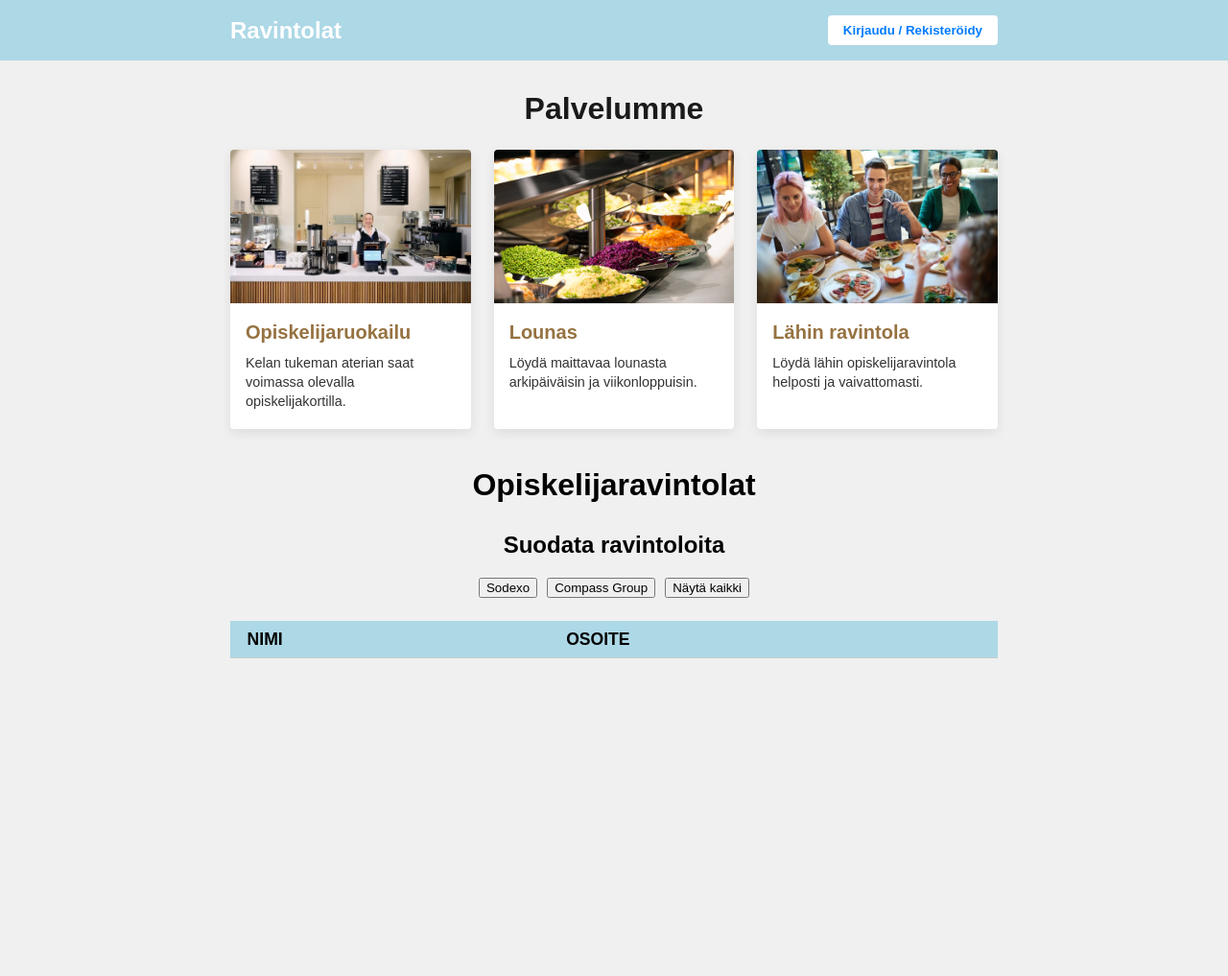
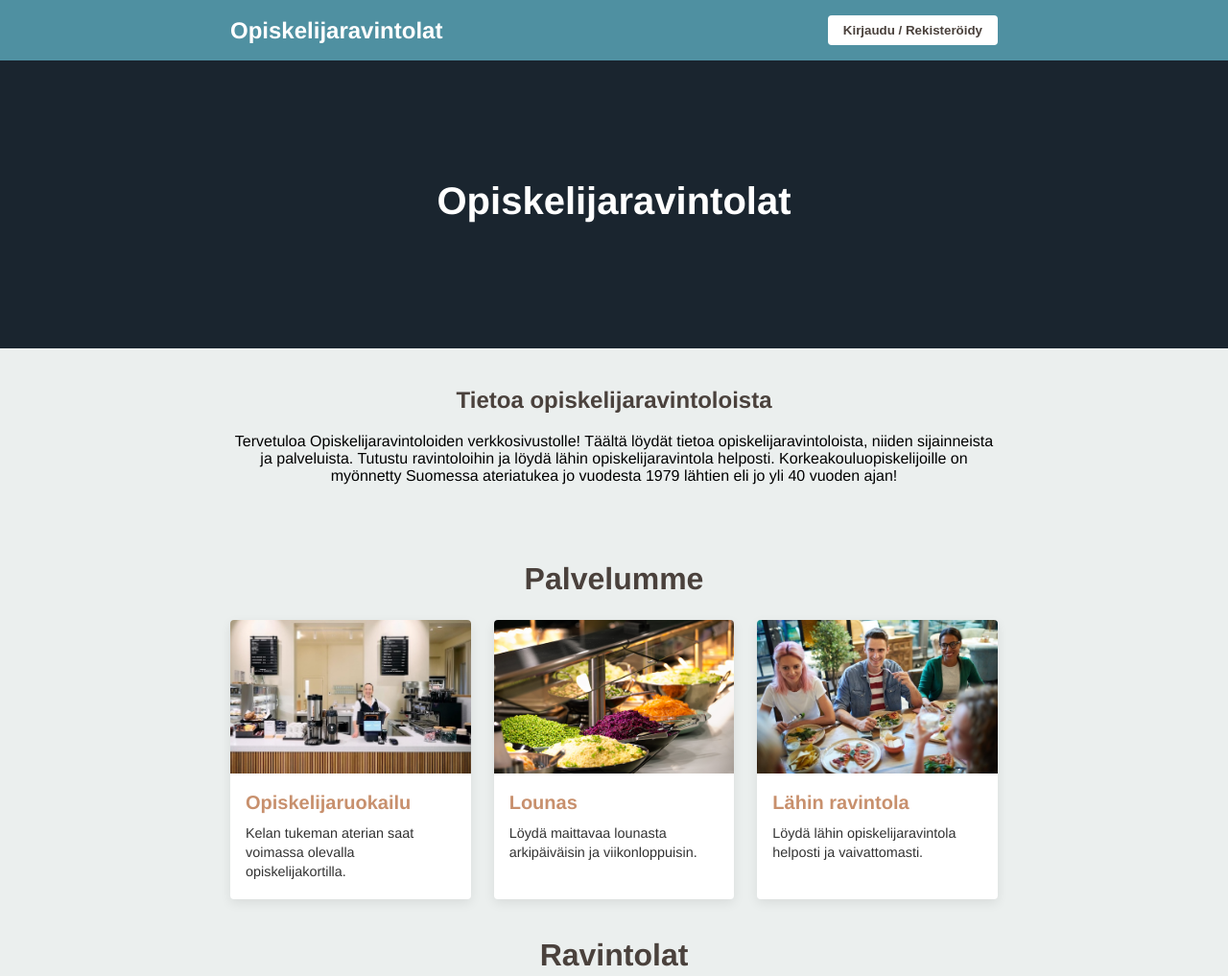
Before and after one commit to juusook/yksilotehtava_2026_ravintolat, a website: page index.html in a window 1280 px wide. Shown: the top 1017 px of the page at 96% size. Before the commit the page ends 800 px from the top, so only its background shows below. Drawn offline with Linux system fonts and the light colour scheme.

Commit message:
Refactor code structure for improved readability and maintainability

```diff
--- a/index.html
+++ b/index.html
@@ -10,13 +10,26 @@
 </head>
 
 <body>
-
   <header>
   <nav>
-    <div class="logo">Ravintolat</div>
+    <div class="logo">Opiskelijaravintolat</div>
     <button id="login-btn" type="button">Kirjaudu / Rekisteröidy</button>
   </nav>
 </header>
+
+<section id="hero-section">
+  <div class="hero-content">
+    <h1>Opiskelijaravintolat</h1>
+<!--     <p>Halpaa safkaa jo vuodesta 1979.</p> -->
+  </div>
+</section>
+
+<section id="info">
+  <h2>Tietoa opiskelijaravintoloista</h2>
+  <p>Tervetuloa Opiskelijaravintoloiden verkkosivustolle! Täältä löydät tietoa opiskelijaravintoloista, niiden sijainneista ja palveluista. Tutustu ravintoloihin ja löydä lähin opiskelijaravintola helposti.
+  Korkeakouluopiskelijoille on myönnetty Suomessa ateriatukea jo vuodesta 1979 lähtien eli jo yli 40 vuoden ajan!
+  </p>
+</section>
 
 <section id="palvelut">
   <h2>Palvelumme</h2>
@@ -49,7 +62,7 @@
   </div>
 </section>
 
-  <h1>Opiskelijaravintolat</h1>
+  <h1>Ravintolat</h1>
   <h2>Suodata ravintoloita</h2>
   <div id="napit">
     <button id="sodexo">Sodexo</button>
--- a/main.css
+++ b/main.css
@@ -2,9 +2,20 @@
   box-sizing: border-box;
 }
 
+ :root {
+    --ivory: #EBEFEE;
+    --beige: #CCB499;
+    --clay: #C8906D;
+    --tile-orange: #BB6C43;
+    --cyan: #4F90A1;
+    --shade: #4A413C;
+
+    --border-radius-medium: 16px;
+ }
+
 body {
-  background-color: #f0f0f0;
-  font-family: sans-serif;
+  background-color: var(--ivory);
+  font-family: helvetica, sans-serif;
   margin: 0;
   padding: 0;
   display: flex;
@@ -14,7 +25,7 @@ body {
 
 header {
   width: 100%;
-  background-color: lightblue;
+  background-color: var(--cyan);
   color: white;
   padding: 1rem;
   display: flex;
@@ -36,9 +47,45 @@ nav .logo {
   font-weight: bold;
 }
 
+#hero-section{
+  width: 100%;
+  min-height: 300px;
+  background-color: #1a252f;
+  background-image: linear-gradient(135deg, rgba(26, 37, 47, 0.85)), url('/images/hero2.webp');
+  background-size: cover;
+  background-position: center;
+  display: flex;
+  justify-content: center;
+  align-items: center;
+  color: white;
+}
+
+#hero-section h1 {
+  color: white;
+  font-size: 2.5rem;
+  margin-bottom: 1rem;
+}
+
+hero-section .hero-content {
+  text-align: center;
+  color: white;
+  background-color: rgba(0, 0, 0, 0.5);
+  padding: 2rem;
+  border-radius: var(--border-radius-medium);
+  width: 90%;
+  max-width: 800px;
+}
+
+#info {
+  width: 90%;
+  max-width: 800px;
+  margin: 2rem auto;
+  text-align: center;
+}
+
 #login-btn {
   background-color: white;
-  color: #007bff;
+  color: var(--shade);
   border: none;
   padding: 0.5rem 1rem;
   border-radius: 4px;
@@ -47,7 +94,7 @@ nav .logo {
 }
 
 #login-btn:hover {
-  background-color: #f2f4f6;
+  background-color: var(--ivory);
 }
 
 #palvelut {
@@ -61,7 +108,7 @@ nav .logo {
   font-size: 2rem;
   font-weight: bold;
   margin-bottom: 1.5rem;
-  color: #1a1a1a;
+  color: var(--shade);
 }
 
 /* Korttien säiliö */
@@ -80,7 +127,7 @@ nav .logo {
 
 .card {
   flex: 1;
-  background-color: #ffffff;
+  background-color: white;
   border-radius: 4px;
   box-shadow: 0 4px 12px rgba(0, 0, 0, 0.08);
   overflow: hidden;
@@ -104,7 +151,7 @@ nav .logo {
 .card-content h3 {
   margin: 0;
   font-size: 1.25rem;
-  color: #967241;
+  color: var(--clay);
   font-weight: bold;
 }
 
@@ -118,6 +165,7 @@ nav .logo {
 h1, h2 {
   text-align: center;
   margin-top: 0.5rem;
+  color: var(--shade);
 }
 
 #napit {
@@ -137,9 +185,9 @@ table {
 }
 
 thead th{
-  background-color: lightblue;
+  background-color: var(--tile-orange);
   font-size: 1.1rem;
-/*   color: white; */
+  color: white;
 }
 
 tbody tr {
@@ -148,11 +196,11 @@ tbody tr {
 }
 
 tbody tr:hover {
-  background-color: #e0e0e0;
+  background-color: var(--ivory);
 }
 
 th {
-  background-color: #f0f0f0;
+  background-color: var(--ivory);
   border-bottom: 1px solid #ccc;
   font-weight: bold;
   padding: 0.5em 1em;
@@ -160,24 +208,26 @@ th {
 }
 
 td {
-  border-bottom: 1px solid #ccc;
+  border-bottom: 1px solid var(--ivory);
   padding: 0.5em 1em;
 }
 
 .highlight {
-  font-weight: bold;
+/*   font-weight: bold; */
   /* background-color: lightgray; */
+  color: var(--tile-orange);
 }
 
 dialog {
   position: relative;
   padding: 1.5rem;
-  border: 3px solid lightblue;
+  border: 3px solid var(--beige);
   border-radius: 18px;
   width: 100%;
   max-width: 600px;
-  height: auto;
-  max-height: 50%;
+  height: 85vh;
+  min-height: 50vh;
+  max-height: 90vh;
   overflow-y: auto;
   background-color: white;
   box-shadow: 0 4px 8px rgba(0, 0, 0, 0.2);
@@ -185,19 +235,34 @@ dialog {
 }
 
 dialog::backdrop {
-    backdrop-filter: blur(12px);
+    backdrop-filter: blur(16px);
 }
 
 dialog h3 {
   margin-top: 0;
   margin-bottom: 0.7rem;
-  color: #333;
+  color: var(--shade);
 }
 
 dialog p {
   margin: 0.5rem 0;
-  color: #555;
+  color: var(--shade);
   font-size: 0.9rem;
+}
+
+
+button {
+  background-color: var(--cyan);
+  color: white;
+  border: none;
+  padding: 0.5rem 1rem;
+  border-radius: 4px;
+  cursor: pointer;
+  font-weight: bold;
+}
+
+button:hover {
+  background-color: var(--shade);
 }
 
 .close-btn {
@@ -209,11 +274,11 @@ dialog p {
   font-size: 1.5rem;
   font-weight: bold;
   cursor: pointer;
-  color: #555;
+  color: var(--shade);
 }
 
 .close-btn:hover {
-  color: #000;
+  color: var(--ivory);
 }
 
 .menu-tabs {
@@ -226,9 +291,9 @@ dialog p {
 
 .tab-button {
   padding: 0.5rem 1rem;
-  border: 1px solid #ccc;
+  border: 1px solid var(--shade);
   border-radius: 4px;
-  background-color: #f0f0f0;
+  background-color: white;
   cursor: pointer;
   transition: background-color 0.3s, color 0.3s;
   font-weight: bold;
@@ -247,20 +312,20 @@ dialog p {
 /* Sodexon*/
 .badge.sodexo {
   background-color: #e3f2fd;
-  color: #0d47a1;
+  color: var(--shade);
   border: 1px solid #bbdefb;
 }
 
 /* Compass */
 .badge.compass {
   background-color: #e8f5e9;
-  color: #1b5e20;
+  color: var(--shade);
   border: 1px solid #c8e6c9;
 }
 
 /* Lähin ravintola */
 .badge.nearest {
-  background-color: #967241;
+  background-color: var(--tile-orange);
   color: white;
   padding: 0.2em 0.6em;
   border-radius: 12px;
```
Also changed, not shown: images/hero2.webp (added), images/salad.webp (added).
